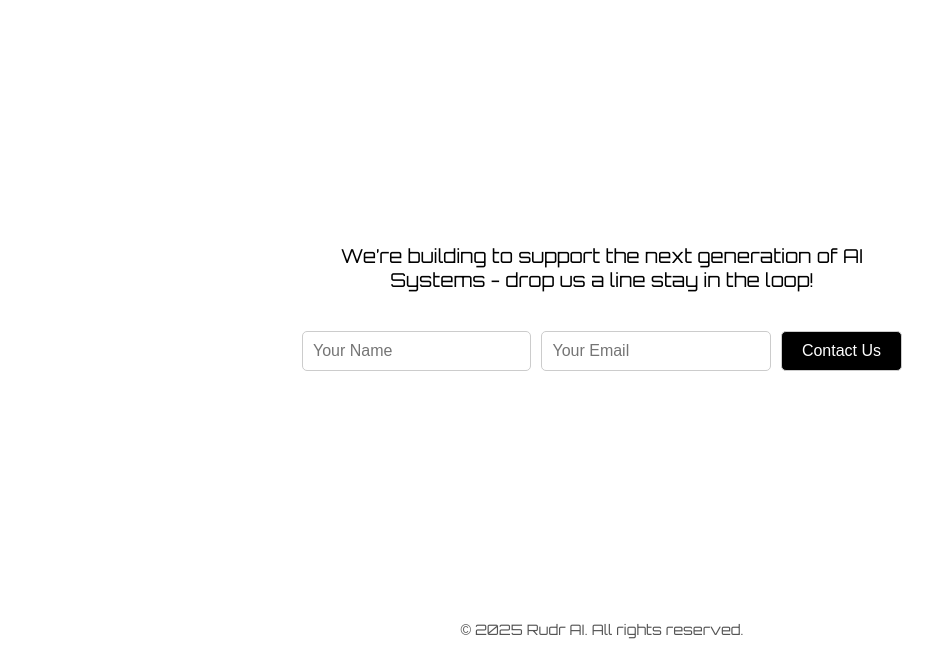
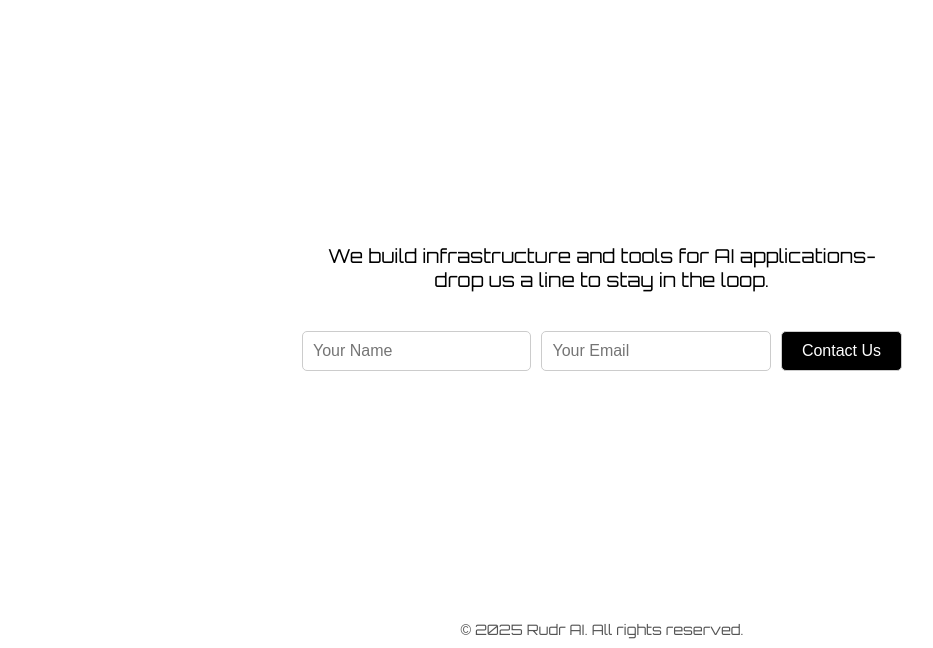
Before and after one commit to rudr-ai/website, a plain HTML site: page index.html in a window 1280 px wide. Shown: the part 152-800 px from the top of the page, without its empty margins (38-971 px from the left). Drawn offline with Linux system fonts and the light colour scheme.

Commit message:
Update index.html
Reworded the splash page message

```diff
--- a/index.html
+++ b/index.html
@@ -124,7 +124,7 @@
     </div>
 
     <div class="description" id="description">
-        <p>We’re building to support the next generation of AI Systems - drop us a line stay in the loop!</p>
+        <p>We build infrastructure and tools for AI applications- drop us a line to stay in the loop.</p>
     </div>
 
     <div class="contact-form">
```
